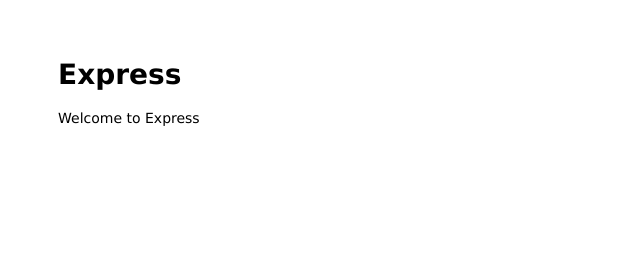
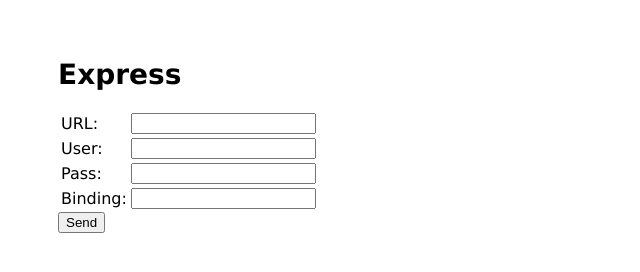
Before and after one commit to danielamigos/mysqlservice, a website: page public/index.html in a window 1280 px wide. Shown: the whole page, without its empty margins (0-640 px from the left). Drawn offline with Linux system fonts and the light colour scheme.

Commit message:
Added ldap logic

```diff
--- a/app.js
+++ b/app.js
@@ -1,22 +1,21 @@
 var express = require('express');
 var path = require('path');
 var cookieParser = require('cookie-parser');
-var logger = require('morgan');
-
 var indexRouter = require('./routes/index');
+var ldapRouter = require('./routes/ldap');
 var productosRouter = require('./routes/productos');
 
 var app = express();
 
 var cors = require('cors')
 app.use(cors());
-app.use(logger('dev'));
 app.use(express.json());
 app.use(express.urlencoded({ extended: false }));
 app.use(cookieParser());
 app.use(express.static(path.join(__dirname, 'public')));
 
 app.use('/', indexRouter);
+app.use('/ldap', ldapRouter);
 app.use('/productos', productosRouter);
 
 module.exports = app;
--- a/package.json
+++ b/package.json
@@ -10,6 +10,7 @@
     "cors": "^2.8.5",
     "debug": "~2.6.9",
     "express": "~4.16.1",
+    "ldapjs": "^1.0.2",
     "morgan": "~1.9.1"
   }
 }
--- a/public/index.html
+++ b/public/index.html
@@ -7,7 +7,29 @@
 
 <body>
   <h1>Express</h1>
-  <p>Welcome to Express</p>
+  <div>
+    <form method="GET" action="/ldap/bind">
+      <table>
+        <tr>
+          <td>URL:</td>
+          <td><input type="text" name="url" /></td>
+        </tr>
+        <tr>
+          <td>User:</td>
+          <td><input type="text" name="user" /></td>
+        </tr>
+        <tr>
+          <td>Pass:</td>
+          <td><input type="password" name="pass" /></td>
+        </tr>
+        <tr>
+          <td>Binding:</td>
+          <td><input type="text" name="bind" /></td>
+        </tr>
+      </table>
+      <button type="submit">Send</button>
+    </form>
+  </div>
 </body>
 
 </html>
```
Also changed, not shown: routes/ldap.js (added, +22 -0 lines), 1 other file.
